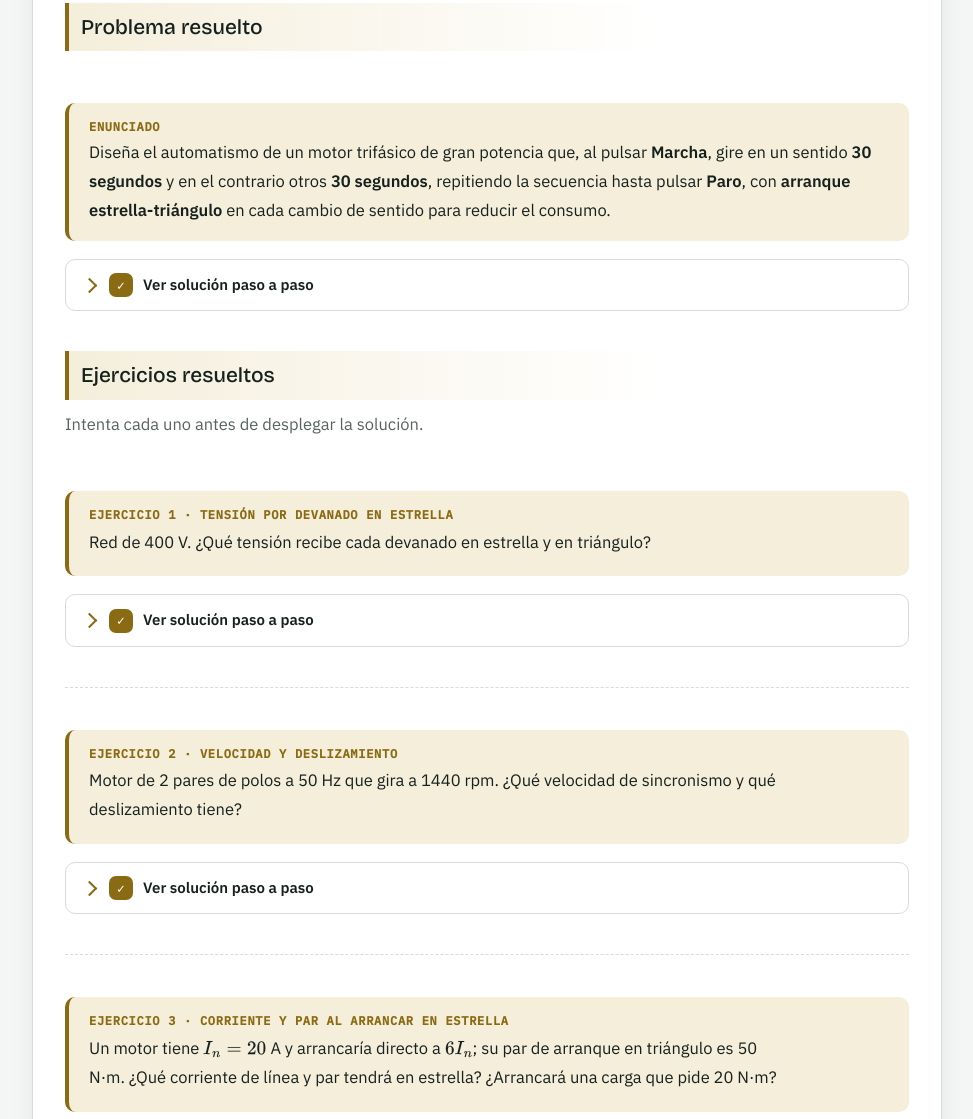
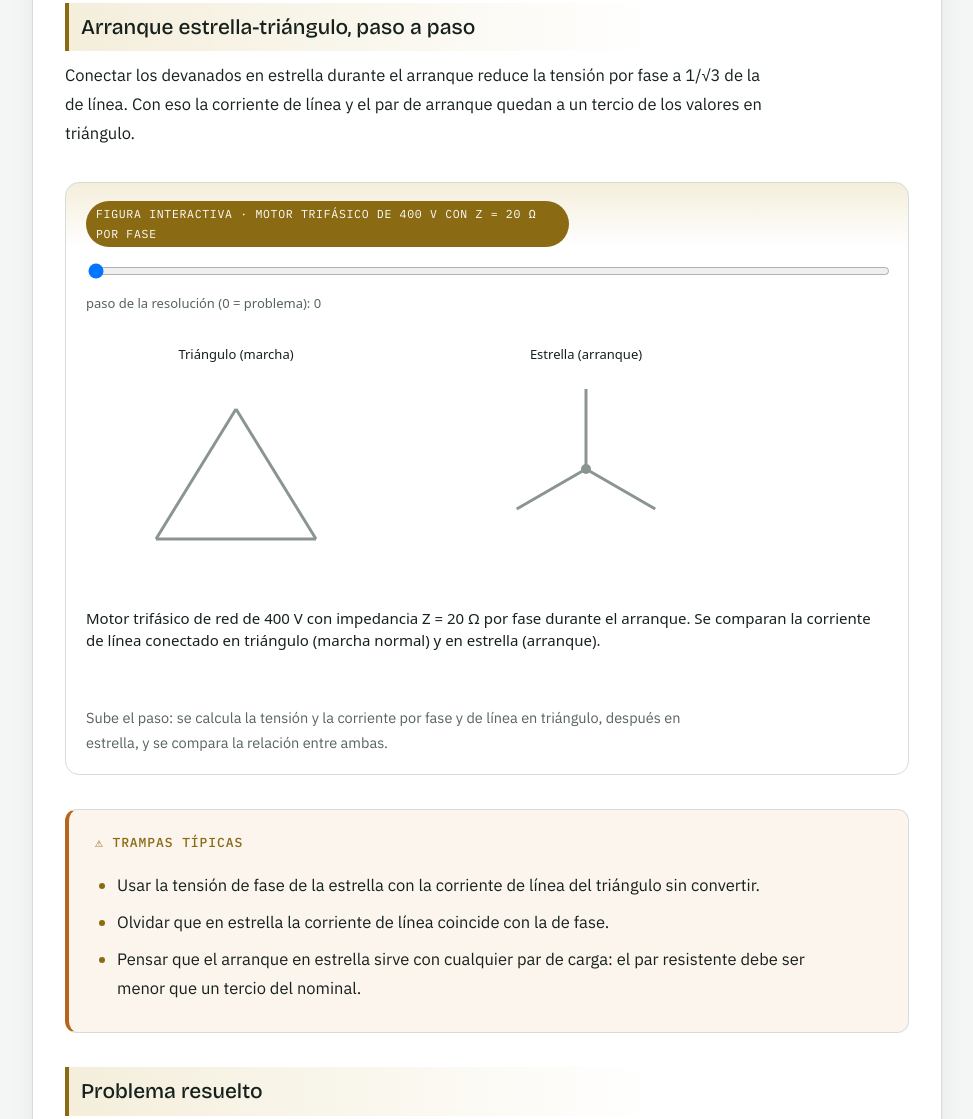
Before and after one commit to helionacon-ui/Automatizaci-n-industrial, a plain HTML site: page tema-05.html in a window 1280 px wide. Shown: the part 4691-5810 px from the top of the page, without its empty margins (288-1261 px from the left). Drawn offline with nearby package versions, Linux system fonts and the light colour scheme.

Commit message:
Tema 5: arranque estrella-triángulo paso a paso (figura interactiva)
Co-Authored-By: Claude Haiku 5.5 <noreply@anthropic.com>
Claude-Session: https://claude.ai/code/session_013s7DMYBpC24BhHBw2Uz9jU

```diff
--- a/tema-05.html
+++ b/tema-05.html
@@ -31,6 +31,51 @@
 <h3 id="t5-metodo">Método paso a paso</h3>
 <ol class="steps"><li>Decide cuántos <b>contactores</b> hacen falta: 1 para directo, 2 para inversión, 3 para estrella-triángulo.</li><li>Dibuja el <b>circuito de potencia</b> con las conexiones de cada contactor al motor, con cuidado al cruzar las fases.</li><li>En mando, empieza por el <b>enclavamiento mutuo</b>: contactos NC cruzados entre los contactores incompatibles.</li><li>Añade el <b>enclavamiento de marcha</b> (autoalimentación) y el paro NC en serie con todo.</li><li>Coloca los <b>temporizadores</b> donde haya cambios automáticos: estrella→triángulo, o el tiempo de cada sentido.</li><li>Repasa el <b>contacto del térmico</b> en serie, al principio de la línea de mando.</li></ol>
 <div class="box trap"><h4>Trampas típicas</h4><ul><li><b>Que KME y KMT cierren a la vez.</b> Es un cortocircuito entre fases. Hace falta enclavamiento mutuo <b>y</b> un tiempo muerto entre abrir uno y cerrar el otro.</li><li><b>Arrancar en estrella con carga plena.</b> En estrella el par es un tercio. Si la carga pide más, el motor no arranca y se queda calando hasta que salta el térmico.</li><li><b>Cruzar las tres fases para invertir.</b> Permutando las tres se vuelve al mismo sentido. Hay que cruzar <b>dos</b>, cualesquiera.</li><li><b>Invertir el giro sin pasar por paro.</b> El frenado a contracorriente provoca un pico de corriente mayor que el arranque y castiga mecánicamente la transmisión.</li><li><b>Conectar en triángulo un motor de 230/400 V en red de 400 V.</b> Se quema: en triángulo cada devanado vería los 400 V, cuando está diseñado para 230 V. El estrella-triángulo sólo vale si el motor funciona en triángulo a la tensión de red.</li></ul></div>
+<h3 id="t5-estrella-triangulo-paso">Arranque estrella-triángulo, paso a paso</h3>
+<p>Conectar los devanados en estrella durante el arranque reduce la tensión por fase a 1/√3 de la de línea. Con eso la corriente de línea y el par de arranque quedan a un tercio de los valores en triángulo.</p>
+<figure class="fig"><p class="ft">Figura interactiva · motor trifásico de 400 V con Z = 20 Ω por fase</p>
+<div id="et-paso" style="font-family:system-ui,sans-serif"><input id="et-paso-s" type="range" min="0" max="6" step="1" value="0" style="width:100%"><div id="et-paso-l" style="font-size:13px;color:#56635e;margin:4px 0">paso de la resolución (0 = problema): 0</div><canvas id="et-paso-c" width="640" height="280" style="width:100%;max-width:640px;height:auto;display:block"></canvas><div id="et-paso-t" style="font-size:15px;line-height:1.5;margin-top:8px;min-height:90px"></div></div>
+<figcaption>Sube el paso: se calcula la tensión y la corriente por fase y de línea en triángulo, después en estrella, y se compara la relación entre ambas.</figcaption></figure>
+<div class="box trap"><h4>Trampas típicas</h4><ul><li>Usar la tensión de fase de la estrella con la corriente de línea del triángulo sin convertir.</li><li>Olvidar que en estrella la corriente de línea coincide con la de fase.</li><li>Pensar que el arranque en estrella sirve con cualquier par de carga: el par resistente debe ser menor que un tercio del nominal.</li></ul></div>
+<script>
+(function(){
+  var T=[
+   'Motor trifásico de red de 400 V con impedancia Z = 20 Ω por fase durante el arranque. Se comparan la corriente de línea conectado en triángulo (marcha normal) y en estrella (arranque).',
+   'Conexión triángulo: cada devanado queda entre dos fases, así que U_fase = U_línea = 400 V.',
+   'Corriente en triángulo: I_fase = 400 / 20 = 20 A. La corriente de línea es √3 veces la de fase: I_línea,Δ = √3 · 20 = 34,6 A.',
+   'Conexión estrella: cada devanado queda entre fase y neutro, así que U_fase = 400/√3 = 231 V.',
+   'Corriente en estrella: I_fase = 231 / 20 = 11,55 A, y en estrella I_línea = I_fase = 11,55 A.',
+   'Relación: I_línea,Y / I_línea,Δ = 11,55 / 34,6 = 1/3. El par es proporcional a la tensión al cuadrado, y (231/400)² ≈ 1/3, así que el par también queda a un tercio.',
+   'Comprobación: el arranque en estrella funciona solo si el par resistente de la carga es menor que un tercio del par nominal. Cuando la velocidad se acerca a la nominal, se pasa a triángulo.'
+  ];
+  var cv=document.getElementById('et-paso-c'), g=cv.getContext('2d'), sl=document.getElementById('et-paso-s'),
+      lb=document.getElementById('et-paso-l'), tx=document.getElementById('et-paso-t');
+  function txt(s,x,y,col,sz,al){g.fillStyle=col;g.font=(sz||12)+'px system-ui,sans-serif';g.textAlign=al||'left';g.fillText(s,x,y);}
+  function line(x1,y1,x2,y2,col,w){g.strokeStyle=col;g.lineWidth=w||2;g.beginPath();g.moveTo(x1,y1);g.lineTo(x2,y2);g.stroke();}
+  function draw(p){
+    g.clearRect(0,0,cv.width,cv.height);
+    // triángulo (izquierda)
+    var A={x:150,y:90}, B={x:70,y:220}, C={x:230,y:220};
+    txt('Triángulo (marcha)',150,40,'#16211d',13,'center');
+    var tri=(p>=1);
+    line(A.x,A.y,B.x,B.y,tri?'#3a63c4':'#8a958f',3); line(B.x,B.y,C.x,C.y,tri?'#3a63c4':'#8a958f',3); line(C.x,C.y,A.x,A.y,tri?'#3a63c4':'#8a958f',3);
+    if(p>=2){ txt('U_fase = 400 V',150,160,'#3a63c4',12,'center'); txt('I_fase = 20 A',150,176,'#3a63c4',12,'center'); }
+    if(p>=3){ txt('I_línea = 34,6 A',150,262,'#3a63c4',13,'center'); }
+    // estrella (derecha)
+    var O={x:500,y:150}, R=80;
+    txt('Estrella (arranque)',500,40,'#16211d',13,'center');
+    var star=(p>=3);
+    [[0,-1],[0.866,0.5],[-0.866,0.5]].forEach(function(v){ line(O.x,O.y,O.x+R*v[0],O.y+R*v[1],star?'#b4232f':'#8a958f',3); });
+    g.fillStyle=star?'#b4232f':'#8a958f'; g.beginPath(); g.arc(O.x,O.y,5,0,6.283); g.fill();
+    if(p>=4){ txt('U_fase = 231 V',500,160,'#b4232f',12,'center'); txt('I_fase = I_línea = 11,55 A',500,176,'#b4232f',12,'center'); }
+    if(p>=5){ txt('11,55 / 34,6 = 1/3',330,130,'#2c8a52',14,'center'); }
+    lb.textContent='paso de la resolución (0 = problema): '+p;
+    tx.innerHTML='<div>'+T[p]+'</div>';
+  }
+  sl.addEventListener('input',function(){draw(+sl.value);});
+  draw(0);
+})();
+</script>
 <h3 id="t5-problema">Problema resuelto</h3>
 <div class="prob"><div class="enun"><p class="et">Enunciado</p>Diseña el automatismo de un motor trifásico de gran potencia que, al pulsar <b>Marcha</b>, gire en un sentido <b>30 segundos</b> y en el contrario otros <b>30 segundos</b>, repitiendo la secuencia hasta pulsar <b>Paro</b>, con <b>arranque estrella-triángulo</b> en cada cambio de sentido para reducir el consumo.</div>
 <details class="paso"><summary><span class="pn">✓</span>Ver solución paso a paso</summary><div class="inner"><p><b>Contactores necesarios: cuatro.</b> KM1 y KM2 para los dos sentidos, KME y KMT para estrella y triángulo.</p>
```
